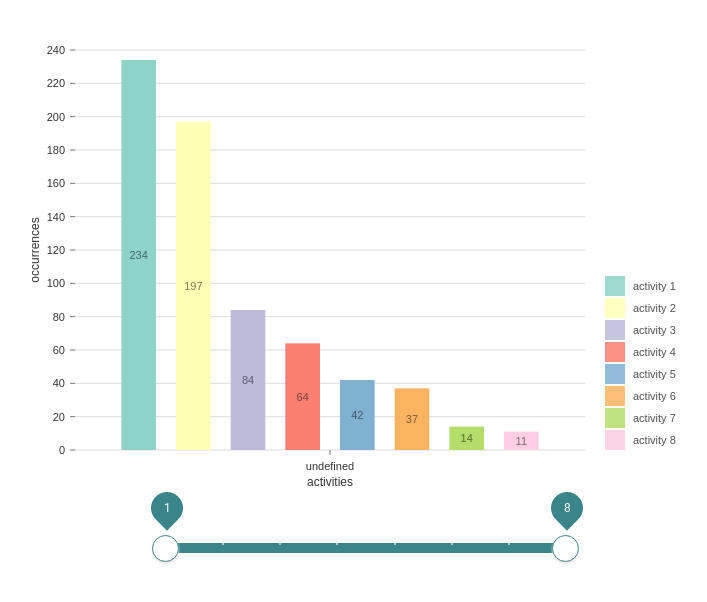
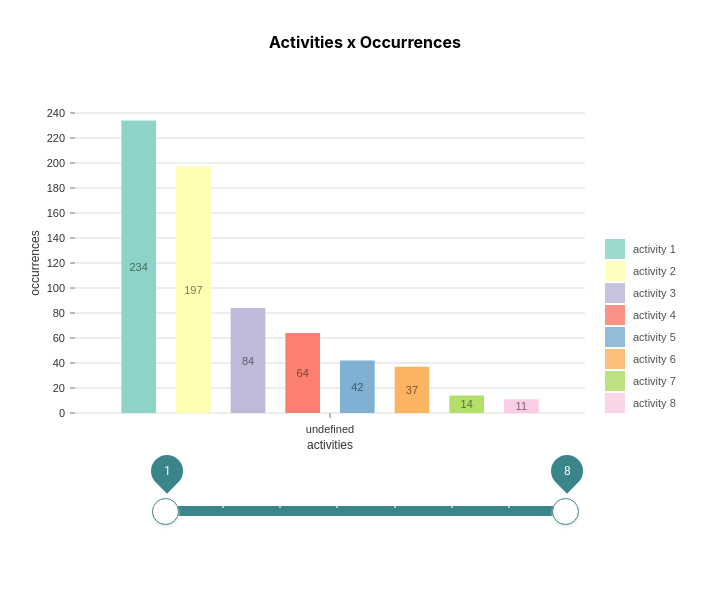
Before and after one commit to MarinaFroes/interplay-of-components, a React (Create React App) app: page / in a window 1280 px wide. Shown: the top 602 px of the page, without its empty margins (275-982 px from the left). Built offline with nearby package versions, Linux system fonts and the light colour scheme.

Commit message:
styles: Add heading and change bar width and height

```diff
--- a/src/App.tsx
+++ b/src/App.tsx
@@ -11,13 +11,20 @@ const Styles = styled.div`
 `;
 
 const BarContainer = styled.div`
-  height: 500px;
-  width: 700px;
+  width: 60vw;
+  max-width: 700px;
+  height: 50vh;
+`;
+
+const Heading = styled.h1`
+  font-size: 1rem;
+  margin-top: 2rem;
 `;
 
 function App(): JSX.Element {
   return (
     <Styles>
+      <Heading>Activities x Occurrences</Heading>
       <BarContainer className="App">
         <MyResponsiveBar />
       </BarContainer>
```
